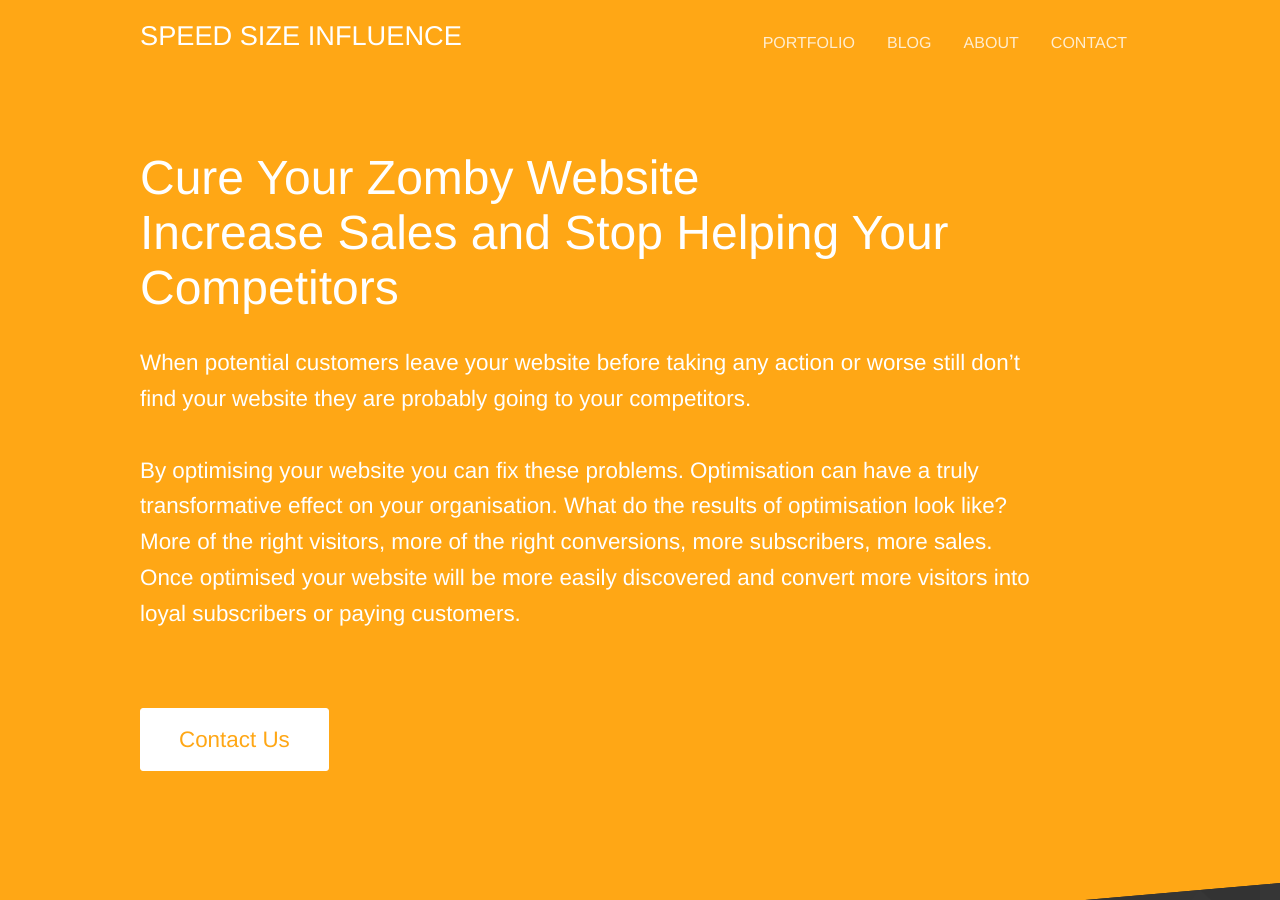
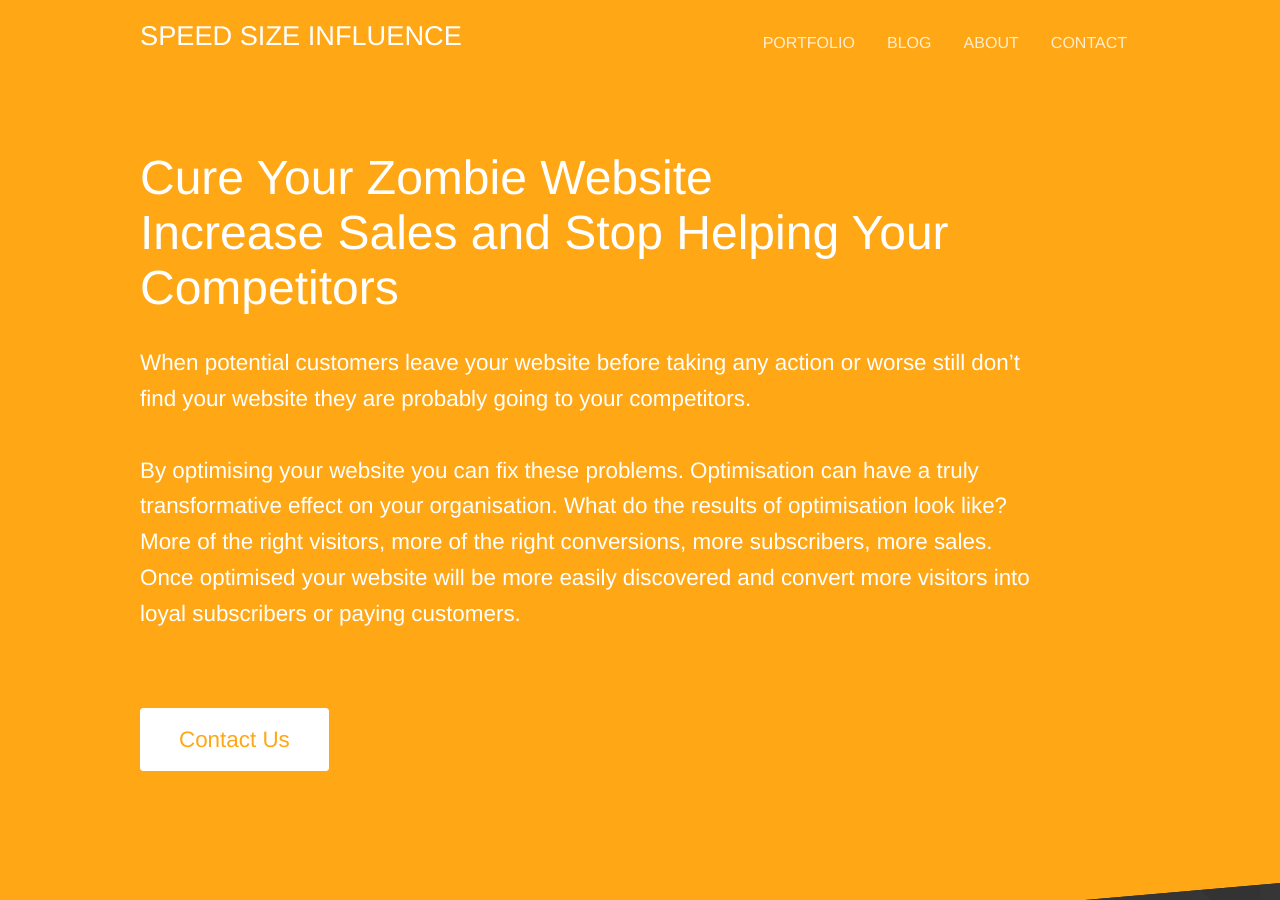
Before and after one commit to primertest-org/BDBBDB, a Jekyll site: the page built from index.html, in a window 1280 px wide and 900 px high. Built offline with Jekyll 4.4.1, drawn with Linux system fonts in a browser that asks for light colours.

Commit message:
Updated 'index.html' via CloudCannon

```diff
--- a/index.html
+++ b/index.html
@@ -4,7 +4,7 @@ title: Website Optimisation
 
 <section class="hero diagonal">
 	<div class="container">
-		<h2 class="editable">Cure Your Zomby Website<br/>Increase Sales and Stop Helping Your Competitors</h2>
+		<h2 class="editable">Cure Your Zombie Website<br/>Increase Sales and Stop Helping Your Competitors</h2>
 		<p class="subtext editable"> When potential customers leave your website before taking any action or worse still don&rsquo;t find your website they are probably going to your competitors.<br /><br />By optimising your website you can fix these problems. Optimisation can have a truly transformative effect on your organisation. What do the results of optimisation look like? More of the right visitors, more of the right conversions, more subscribers, more sales. Once optimised your website will be more easily discovered and convert more visitors into loyal subscribers or paying customers.<br />&nbsp;</p>
 		<p><a class="button alt" href="{{ site.baseurl }}/contact/">Contact Us</a></p>
 	</div>
```
